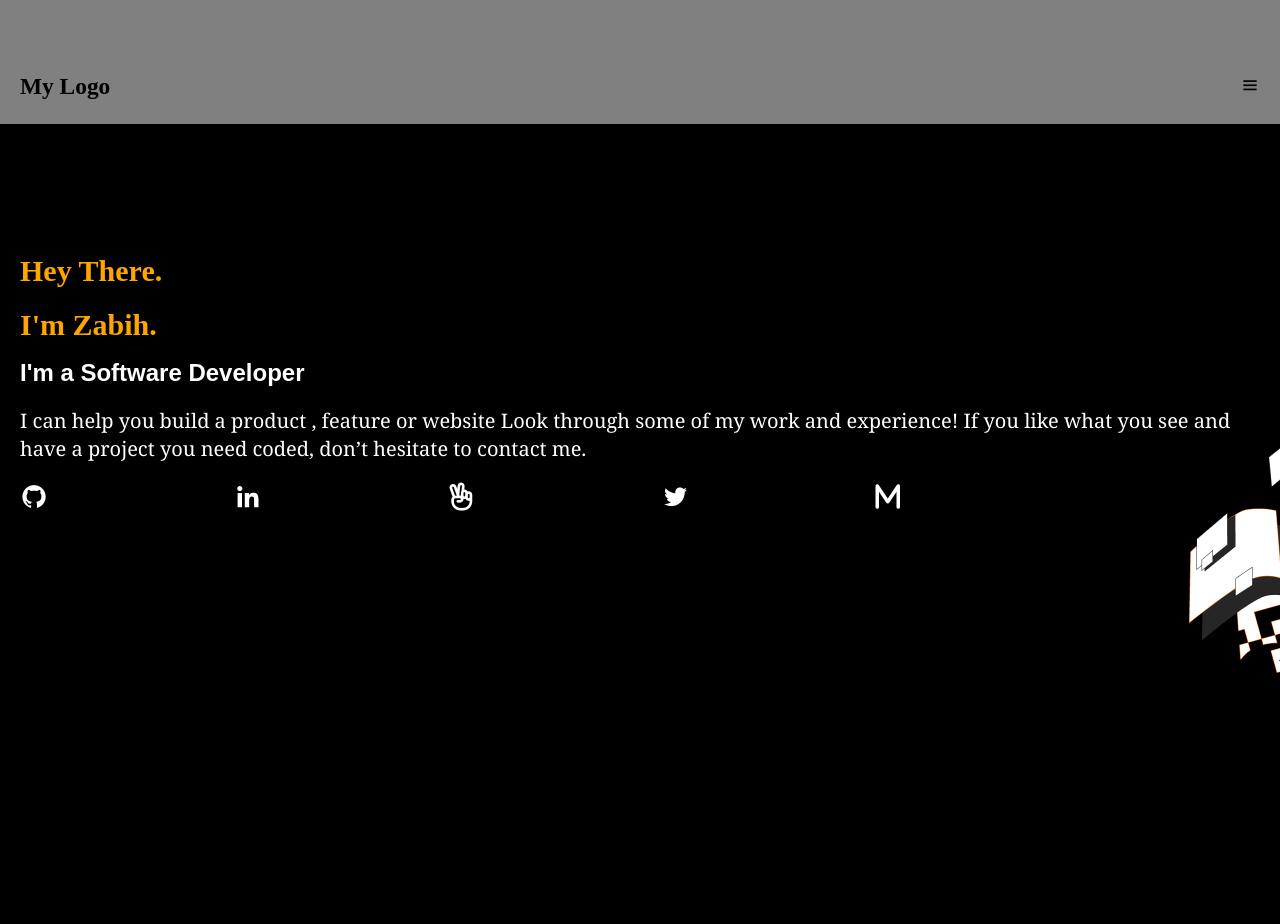
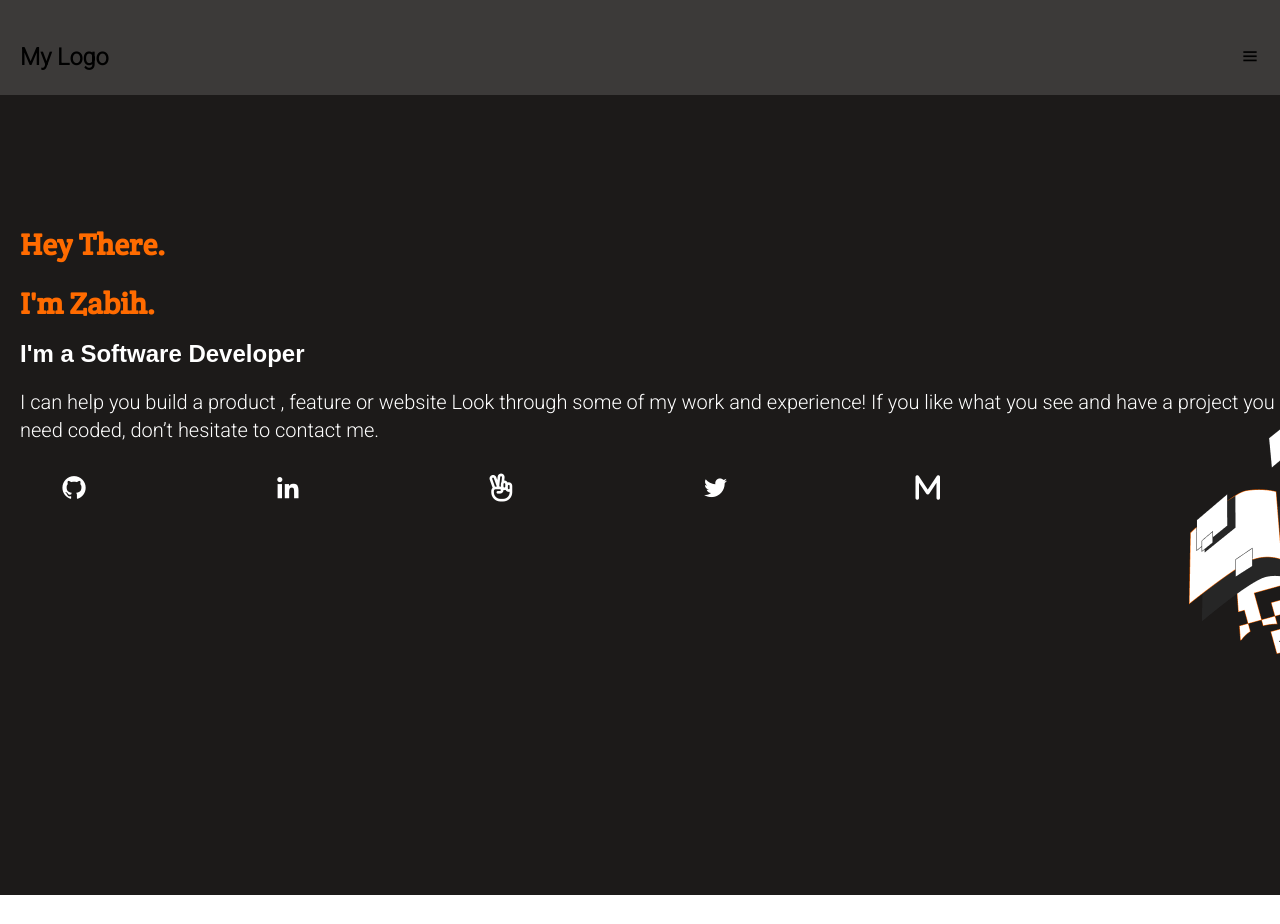
Before and after one commit to ZabihullahNooriWardak/portfolio, a website: page index.html in a window 1280 px wide. After the commit the page ends 895 px from the top, so only its background shows below. Drawn offline with nearby package versions, Linux system fonts and the light colour scheme.

Commit message:
css font and color changed to figma

```diff
--- a/index.html
+++ b/index.html
@@ -9,6 +9,13 @@
     <!-- Box icon link -->
     <link href='https://unpkg.com/boxicons@2.1.4/css/boxicons.min.css' rel='stylesheet'>
     <title>Document</title>
+    <!-- link to google Font -->
+    <link rel="preconnect" href="https://fonts.googleapis.com">
+    <link rel="preconnect" href="https://fonts.gstatic.com" crossorigin>
+    <link href="https://fonts.googleapis.com/css2?family=Crete+Round&display=swap" rel="stylesheet">
+    <link rel="preconnect" href="https://fonts.googleapis.com">
+<link rel="preconnect" href="https://fonts.gstatic.com" crossorigin>
+<link href="https://fonts.googleapis.com/css2?family=Roboto:wght@300&display=swap" rel="stylesheet">
     <!-- link to CSS file -->
     <link rel="stylesheet" href="style.css">
 </head>
@@ -29,14 +36,24 @@
         don’t hesitate to contact me.</p>
         <div class="headline-container">
         <div class="headline-bottom">
-            <div class="icons">
-                <i class='bx bxl-github'></i>
-                <i class='bx bxl-linkedin'></i>
-                <i class="fa-regular fa-hand-peace"></i>
-                <i class='bx bxl-twitter'></i>
-                <i class="fa-sharp fa-solid fa-m"></i>
+                <ul>
+                <li>
+                    <a href="https://github.com/ZabihullahNooriWardak"><i class='bx bxl-github'> </i></a>
+                </li>
+                <li>
+                    <a href="https://www.linkedin.com/in/zabi-noori-aa59a924a/"><i class='bx bxl-linkedin'> </i></a>
+                </li>
+                <li>
+                    <a href="https://www.google.com"><i class="fa-regular fa-hand-peace"> </i></a>
+                </li>
+                <li>
+                    <a href="https://twitter.com/home"><i  class='bx bxl-twitter'> </i></a>
+                </li>
+                <li>
+                    <a href="https://mail.google.com"><i  class="fa-sharp fa-solid fa-m"> </i></a>
+                </li>
 
-            </div>
+            </ul>
             <img src="images/image.png" alt="">
         </div>
 
--- a/style.css
+++ b/style.css
@@ -8,19 +8,25 @@ body {
   padding: 0;
   box-sizing: border-box;
 }
+ul li{
+  list-style-type: none;
+}
 
 header {
-  background-color: grey;
+  background-color: rgb(60,58,57);
 }
 
 .container {
   height: 100vh;
-  background-color: black;
+  background-color: rgb(28,26,25);
+}
+h3{
+  font-family: 'Roboto', sans-serif;
 }
 
 .toolbar {
-  background-color: grey;
-  padding-top: 5rem;
+  background-color: rgb(60,58,57);
+  padding-top: 2rem;
   display: flex;
   margin-right: 2rem;
   margin-left: 2rem;
@@ -35,11 +41,12 @@ header {
 }
 
 h1 {
-  color: orange;
+  color: rgb(255, 107, 0);
   font-size: 3rem;
   margin-left: 2rem;
   margin-top: 0;
   margin-bottom: 0;
+  font-family: 'Crete Round', serif;
 }
 
 h4 {
@@ -57,15 +64,16 @@ p {
   margin-left: 2rem;
   font-size: 2rem;
   line-height: 2.8rem;
-  font-family: Cambria, Cochin, Georgia, Times, 'Times New Roman', serif;
+  font-family: 'Roboto', sans-serif;
 }
 
-.icons i {
+a i {
   font-size: 2.8rem;
+  color: white;
 }
 
-.icons {
-  color: white;
+ul {
+
   display: flex;
   width: 88rem;
   justify-content: space-between;
```
